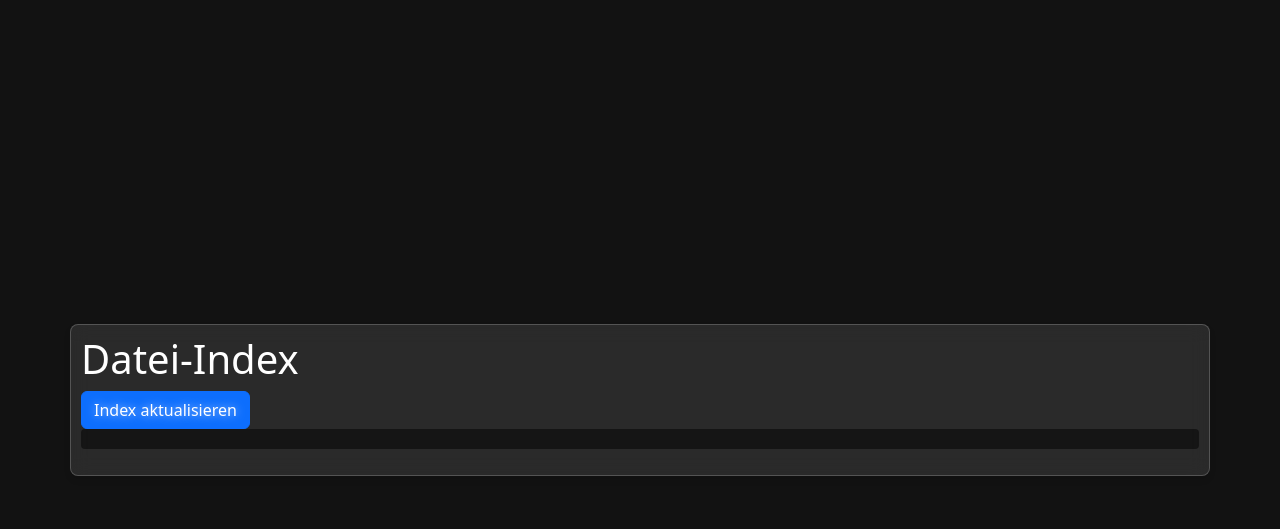
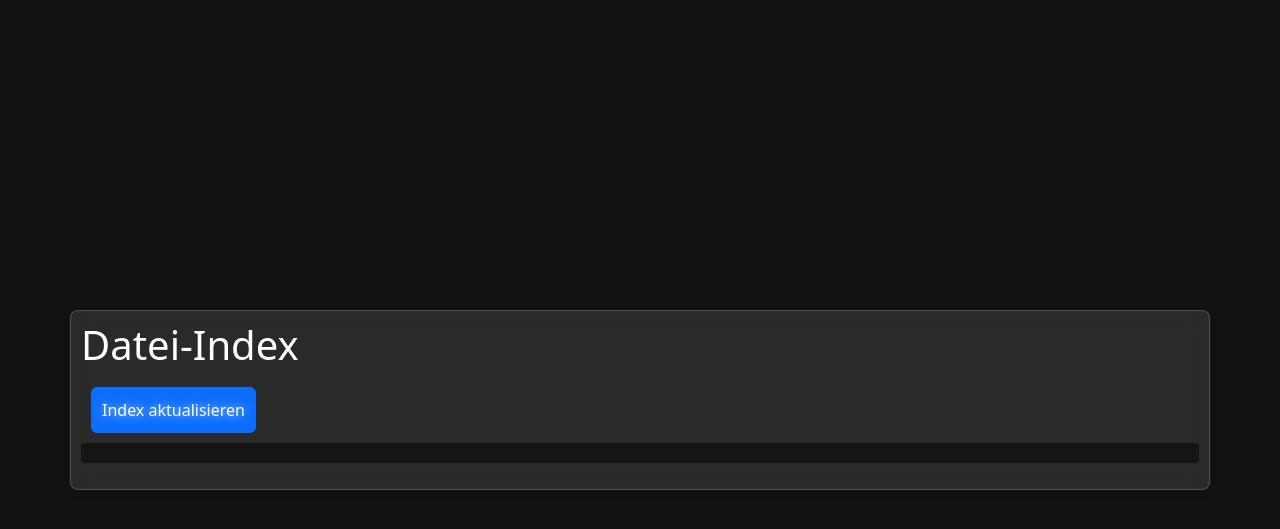
Before and after one commit to tilltmk/python-codes, a Flask app: page / in a window 1280 px wide. Shown: the top 529 px of the page. Run offline with Flask 3, Linux system fonts and the light colour scheme.

Commit message:
Update index.html

```diff
--- a/deduplicate/templates/index.html
+++ b/deduplicate/templates/index.html
@@ -35,7 +35,7 @@
 <body>
     <div class="container glass-effect" style="margin: 10px; padding: 10px;">
         <h1>Datei-Index</h1>
-        <button class="btn btn-primary btn-glow" onclick="fetch('/update').then(response => response.json()).then(data => updateIndex(data))">Index aktualisieren</button>
+        <button class="btn btn-primary btn-glow" style="margin: 10px; padding: 10px;" onclick="fetch('/update').then(response => response.json()).then(data => updateIndex(data))">Index aktualisieren</button>
         <pre id="index"></pre>
     </div>
     <script>
```
